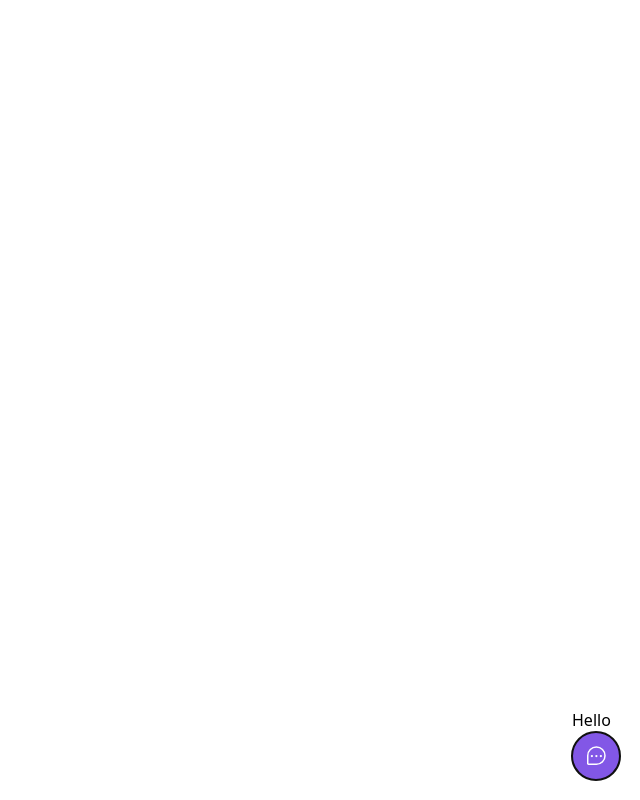
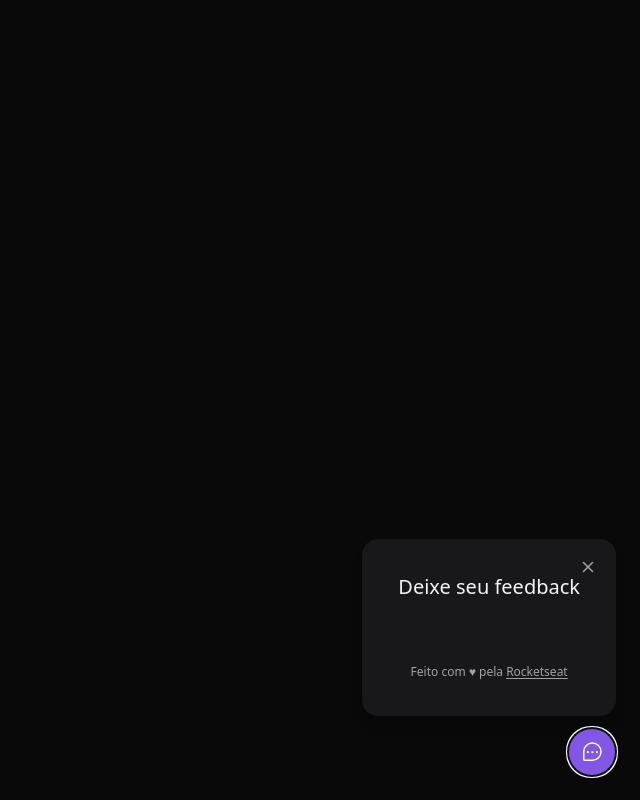
Before and after one commit to LucasRochaFernandes/NLW_return_2022, a React (Vite) app: page / in a window 1280 px wide. Both pictures are taken after a click on the button "FeedBack". Shown: the whole page, without its empty margins (640-1280 px from the left). Built offline with nearby package versions, Linux system fonts and the light colour scheme.

Commit message:
WidgetForm

```diff
--- a/index.html
+++ b/index.html
@@ -1,5 +1,5 @@
 <!DOCTYPE html>
-<html lang="en">
+<html lang="pt-br">
   <head>
     <meta charset="UTF-8" />
     <meta name="viewport" content="width=device-width, initial-scale=1.0" />
--- /dev/null
+++ b/src/components/CloseButton.tsx
@@ -0,0 +1,13 @@
+import { Popover } from "@headlessui/react";
+import { X } from "phosphor-react";
+
+export function CloseButton() {
+  return (
+    <Popover.Button
+      className="top-5 right-5 absolute text-zinc-400  hover:text zinc-100"
+      title="Fechar formulário de feedback"
+    >
+      <X weight="bold" className="w-4 h-4" />
+    </Popover.Button>
+  );
+}
--- a/src/components/Widget.tsx
+++ b/src/components/Widget.tsx
@@ -1,10 +1,13 @@
 import { ChatTeardropDots } from "phosphor-react";
 import { Popover } from "@headlessui/react";
+import { WidgetForm } from "./WidgetForm";
 
 export function Widget() {
   return (
-    <Popover className="absolute bottom-5 right-5">
-      <Popover.Panel>Hello</Popover.Panel>
+    <Popover className="absolute bottom-4 right-5 flex flex-col items-end gap-3 md:bottom-6 md:right-6">
+      <Popover.Panel>
+        <WidgetForm></WidgetForm>
+      </Popover.Panel>
       <Popover.Button className="bg-brand-500 rounded-full px-3 h-12 text-white flex items-center group">
         <ChatTeardropDots className="w-6 h-6" />
         <span className="max-w-0 overflow-hidden group-hover:max-w-xs  transition-all duration-500 ease-linear">
--- /dev/null
+++ b/src/components/WidgetForm.tsx
@@ -0,0 +1,36 @@
+import { CloseButton } from "./CloseButton";
+
+const feedBackTypes = {
+  BUG: {
+    title: "Problema",
+  },
+  IDEIA: {
+    title: "Ideia",
+  },
+  OTHER: {
+    title: "Outro",
+  },
+};
+
+export function WidgetForm() {
+  return (
+    <div className="bg-zinc-900 p-9 relative rounded-2xl flex flex-col items-center shadow-lg w-[calc(100vw-2rem)] md:w-auto">
+      <header>
+        <span className="text-xl leading-6">Deixe seu feedback</span>
+        <CloseButton />
+      </header>
+
+      <div className="flex py-8 gap-2 w-full"></div>
+
+      <footer className="text-xs text-neutral-400">
+        Feito com ♥ pela{" "}
+        <a
+          className="underline underline-offset-2"
+          href="https://rocketseat.com.br"
+        >
+          Rocketseat
+        </a>
+      </footer>
+    </div>
+  );
+}
--- a/src/global.css
+++ b/src/global.css
@@ -6,3 +6,8 @@
 .buttonExample {
     @apply bg-violet-500 p-2 rounded text-violet-100 transition-colors hover:bg-violet-700;
 }
+
+
+body{
+    @apply bg-[#09090a] text-zinc-100;
+}
```
